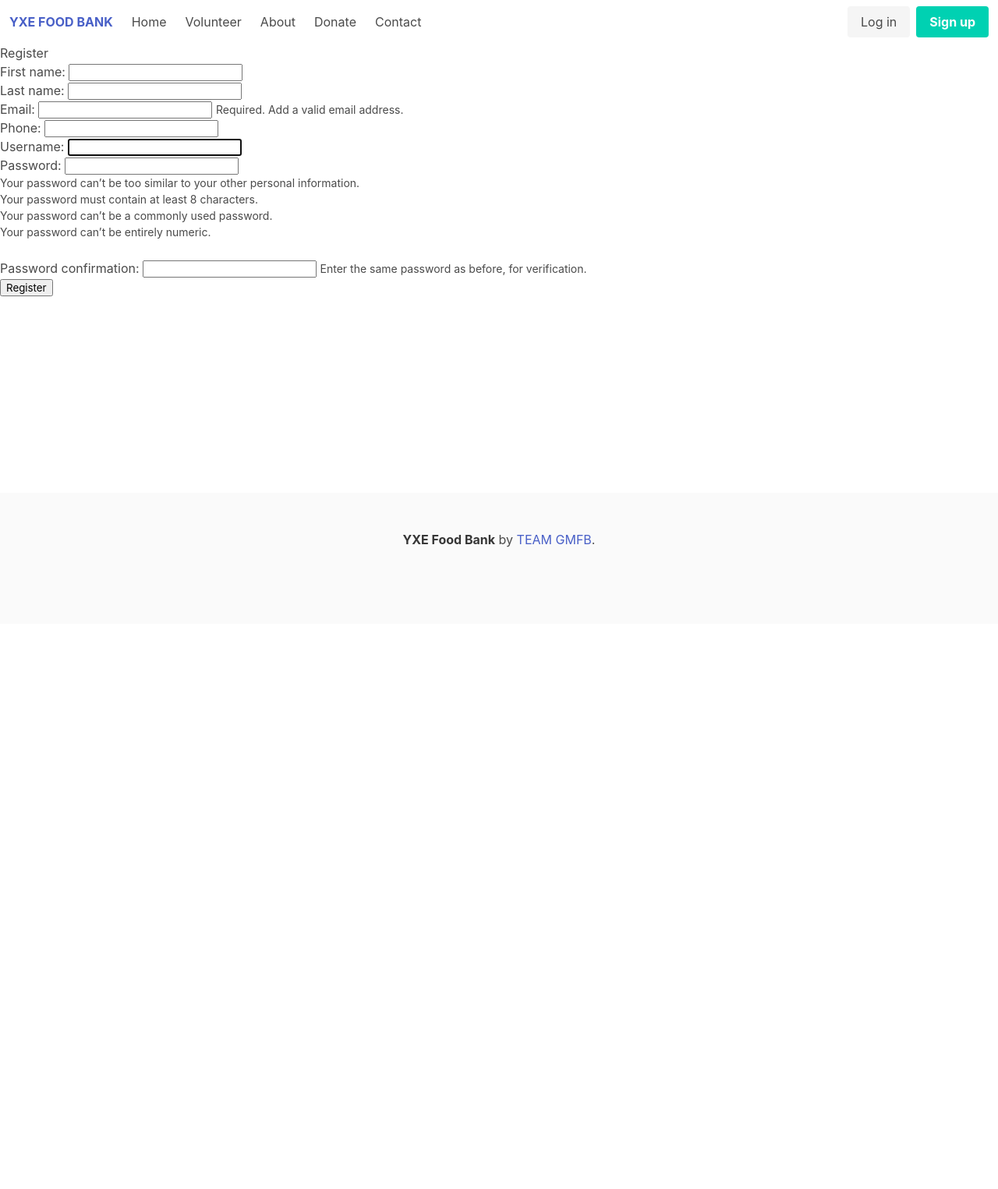
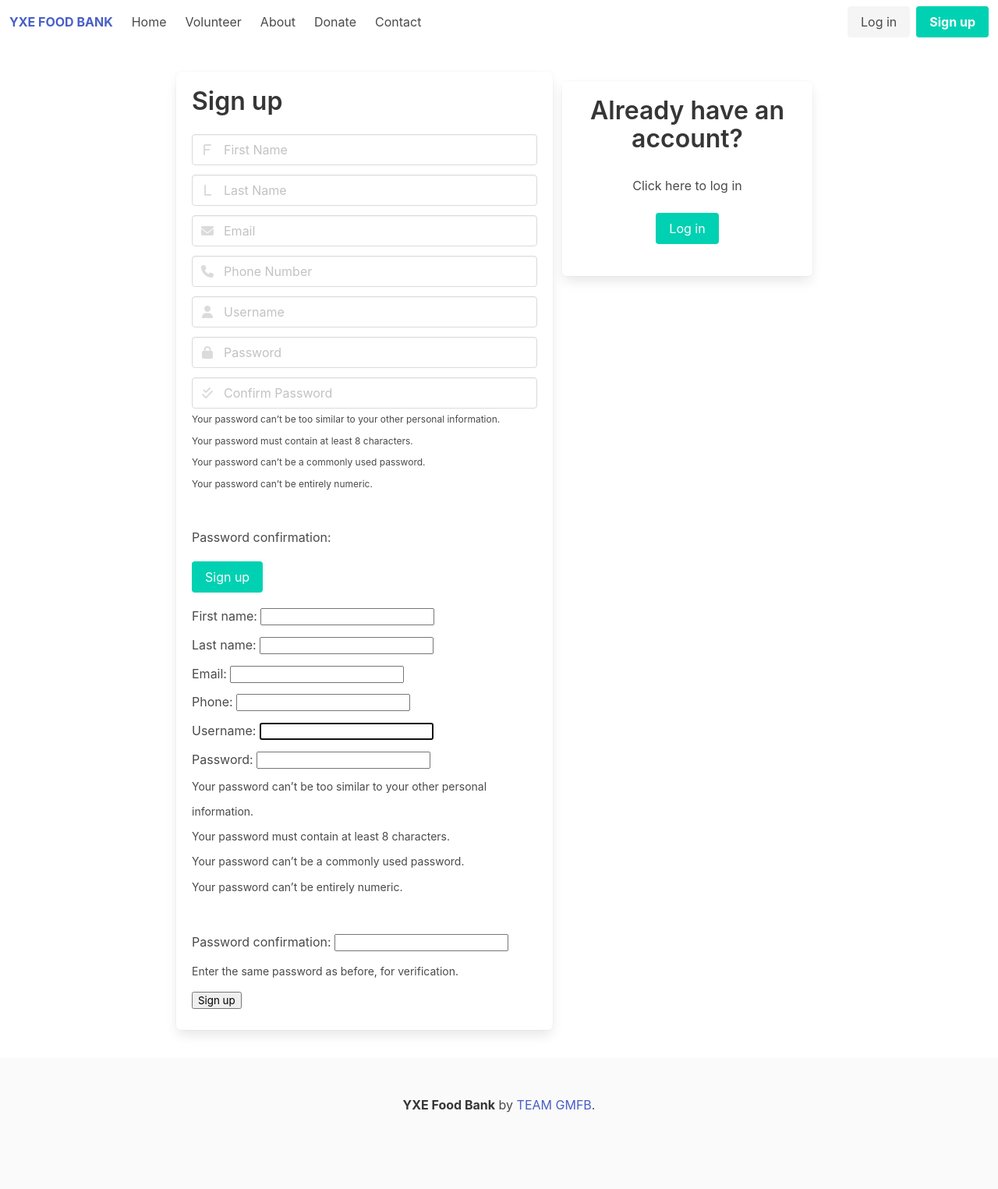
Before and after one commit to seemslikeali/yxefoodbank, a Django app: page /register/ in a window 1280 px wide. Shown: the whole page at 78% size. Before the commit the page ends 702 px from the top, so only its background shows below. Run offline with Django 4.2, Linux system fonts and the light colour scheme; some libraries are stand-ins or nearby versions.

Commit message:
some changes to form layout etc...

```diff
--- a/account/forms.py
+++ b/account/forms.py
@@ -6,9 +6,6 @@ from account.models import Account
 
 
 class RegistrationForm(UserCreationForm):
-    email = forms.EmailField(
-        max_length=60, help_text='Required. Add a valid email address.')
-
     class Meta:
         model = Account
         fields = ('first_name', 'last_name', 'email', 'phone',
--- a/account/templates/account/register.html
+++ b/account/templates/account/register.html
@@ -1,7 +1,152 @@
 {% extends 'main.html'%} {% block content%}
 
-<h2>Register</h2>
 
+
+<section class="section supage">
+  <div class="tile is-ancestor" style="line-height: 2.3;">
+      <form class="tile is-child box" method="POST">
+        {% csrf_token %}
+        <p class="title">Sign up</p>
+
+        <!-- First Name -->
+        <div class="field">
+          <p class="control has-icons-left has-icons-right">
+            <input class="input" type="email" placeholder="First Name">
+            <span class="icon is-small is-left">
+              <i class="fas fa-f"></i>
+            </span>
+          </p>
+        </div>
+
+        <!-- Last Name -->
+        <div class="field">
+          <p class="control has-icons-left has-icons-right">
+            <input class="input" type="email" placeholder="Last Name">
+            <span class="icon is-small is-left">
+              <i class="fas fa-l"></i>
+            </span>
+          </p>
+        </div>
+
+        <!-- Email -->
+        <div class="field">
+          <p class="control has-icons-left has-icons-right">
+            <input class="input" type="email" placeholder="Email">
+            <span class="icon is-small is-left">
+              <i class="fas fa-envelope"></i>
+            </span>
+          </p>
+        </div>
+
+        <!-- Phone Number -->
+        <div class="field">
+          <p class="control has-icons-left has-icons-right">
+            <input class="input" type="email" placeholder="Phone Number">
+            <span class="icon is-small is-left">
+              <i class="fas fa-phone"></i>
+            </span>
+          </p>
+        </div>
+
+        <!-- Username -->
+
+        <div class="field">
+          <p class="control has-icons-left has-icons-right">
+            <input class="input" type="username" placeholder="Username">
+            <span class="icon is-small is-left">
+              <i class="fas fa-user"></i>
+            </span>
+          </p>
+        </div>
+        <div class="field">
+          <p class="control has-icons-left">
+            <input class="input" type="password" name="password1" placeholder="Password">
+            <span class="icon is-small is-left">
+              <i class="fas fa-lock"></i>
+            </span>
+          </p>
+        </div>
+
+        <div class="field">
+          <p class="control has-icons-left">
+            <input class="input" type="password" name="password2" placeholder="Confirm Password">
+            <span class="icon is-small is-left">
+              <i class="fas fa-check-double"></i>
+            </span>
+          </p>
+          <small class="is-size-7" ><ul><li>Your password can’t be too similar to your other personal information.</li><li>Your password must contain at least 8 characters.</li><li>Your password can’t be a commonly used password.</li><li>Your password can’t be entirely numeric.</li></ul></small>
+            <br> <label for="id_password2">Password confirmation:</label>
+        </div>
+
+        <div class="field">
+          <p class="control">
+            <button class="button is-primary">
+              Sign up
+            </button>
+          </p>
+        </div>
+
+        <form class="form-signin" method="POST" data-nordpass-autofill="register" data-np-checked="1" data-nordpass-watching="1">
+          <input type="hidden" name="csrfmiddlewaretoken" value="BEwxEM2MPukx96DYL4FYq669B4ffJmcpUlPvsFL1FyfHj4ph6x5Hzi9RkZnvdPid" data-np-invisible="1" data-np-checked="1">  <label for="id_first_name">First name:</label>
+          <input type="text" name="first_name" maxlength="30" required="" id="id_first_name" data-np-checked="1">   <br> <label for="id_last_name">Last name:</label>
+          <input type="text" name="last_name" maxlength="30" required="" id="id_last_name" data-np-checked="1">   <br> <label for="id_email">Email:</label>
+          <input type="email" name="email" maxlength="60" required="" id="id_email" data-np-checked="1">   <br> <label for="id_phone">Phone:</label>
+          <input type="text" name="phone" maxlength="10" required="" id="id_phone" data-np-checked="1">   <br> <label for="id_username">Username:</label>
+          <input type="text" name="username" maxlength="30" autofocus="" required="" id="id_username" data-np-checked="1">   <br> <label for="id_password1">Password:</label>
+          <input type="password" name="password1" autocomplete="off" required="" id="id_password1" data-np-checked="1" data-nordpass-autofill="generate" data-nordpass-uid="4r01nrolgbv" np-autocomplete="new-password">
+          <small><ul><li>Your password can’t be too similar to your other personal information.</li><li>Your password must contain at least 8 characters.</li><li>Your password can’t be a commonly used password.</li><li>Your password can’t be entirely numeric.</li></ul></small>
+            <br> <label for="id_password2">Password confirmation:</label>
+          <input type="password" name="password2" autocomplete="off" required="" id="id_password2" data-np-checked="1" data-nordpass-autofill="generate" data-nordpass-uid="adk8fubzd9s" np-autocomplete="new-password">
+          <small>Enter the same password as before, for verification.</small>
+            <br>
+
+          <button type="submit">Sign up</button>
+      </form>
+
+      <div class="tile is-parent is-5">
+        <article class="tile is-child box suloginbox">
+          <p class="title has-text-centered">Already have an account?</p>
+          <div class="content">
+
+            <p> Click here to log in</p>
+            <a class="button is-primary" type="submit" href="/login">
+              Log in
+            </a>
+
+          </div>
+        </article>
+      </div>
+  </div>
+</section>
+
+
+
+
+
+
+
+
+
+
+
+
+
+
+
+
+
+
+
+
+
+
+
+
+
+
+
+
+<!--
 <form class="form-signin" method="POST">
   {% csrf_token %} {% for field in registration_form%} {{field.label_tag}}
   {{field}} {% if field.help_text%}
@@ -11,6 +156,6 @@
   {% endfor %} <br />{% endfor %}
 
   <button type="submit">Register</button>
-</form>
+</form> -->
 
 {% endblock content%}
--- a/account/views.py
+++ b/account/views.py
@@ -5,6 +5,9 @@ from account.forms import RegistrationForm
 
 
 def registration_view(request):
+    if request.user.is_authenticated:
+        return redirect('/')
+
     context = {}
     if request.POST:
         form = RegistrationForm(request.POST)
--- a/base/views.py
+++ b/base/views.py
@@ -6,11 +6,7 @@ from django.contrib.auth import authenticate, login, logout
 from django.contrib.auth.decorators import login_required
 from .sforms import SignupForm
 # Using login required all you have to do is write @login_required line before function
-
-
 # Create your views here. WHERE WE CONFIGURE OUR PAGES
-
-# from tutorial video
 
 
 def home(request):
```
Also changed, not shown: db.sqlite3, 1 other file.
